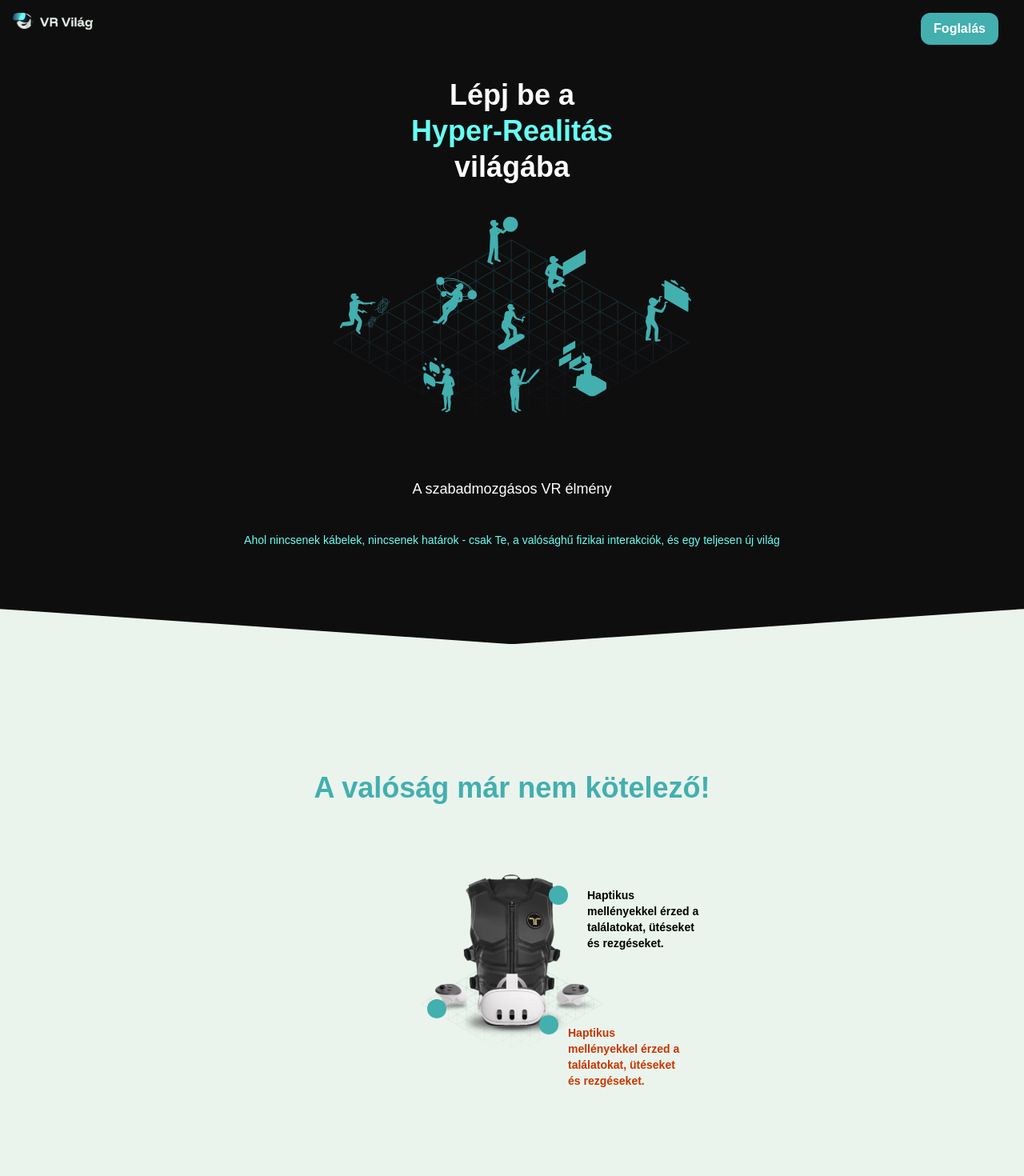
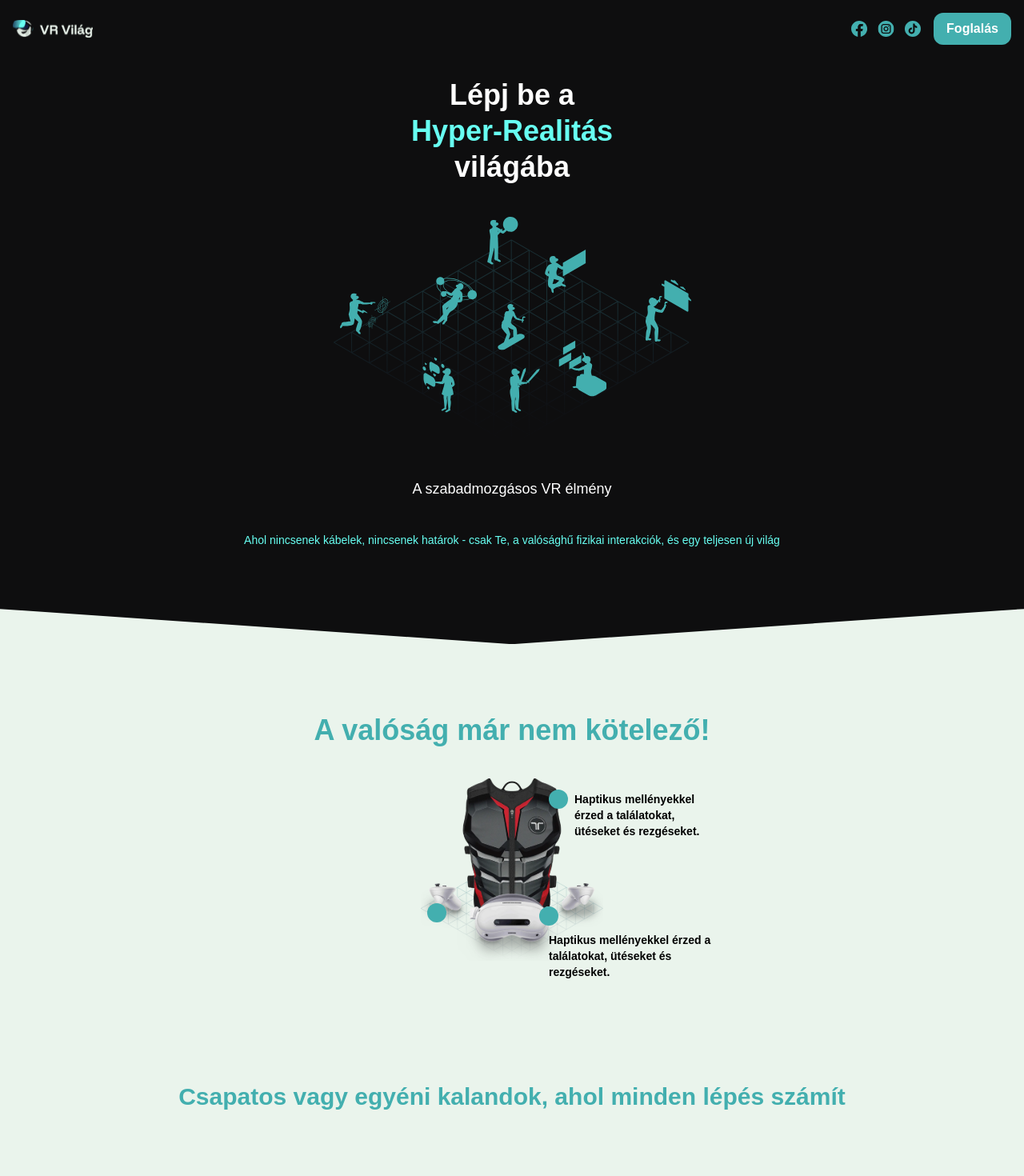
Before and after one commit to butus77/vrvilagszeged, a Next.js app: page / in a window 1280 px wide. Shown: the top 1470 px of the page at 80% size. Built offline with nearby package versions, Linux system fonts and the light colour scheme.

Commit message:
responzivitas es uj kep

```diff
--- a/app/Header.js
+++ b/app/Header.js
@@ -4,7 +4,7 @@ import Link from "next/link";
 const Header = () => {
   return (
     <header className="fixed top-0 left-0 w-full bg-[#0E0E0F] text-white px-4 py-4 z-50">
-      <div className="flex justify-between items-center max-w-7xl mx-auto">
+      <div className="flex justify-between items-center max-w-7xl mx-auto sm:">
         {/* Logó */}
         <Image
           src="/images/VRVilág-fekvő-v 2.svg"
@@ -13,13 +13,33 @@ const Header = () => {
           height={20}
         />
 
+        <div className="hidden sm:flex items-center space-x-4">
+          <Image
+            src="/images/Frame 63.svg"
+            alt="kozosegi media logok"
+            width={100}
+            height={20}
+            className="w-auto h-5"
+          />
+
           {/* Foglalás gomb */}
           <Link
             href="/foglalas"
-          className="bg-[#43AFAF] text-white px-4 py-2 rounded-xl text-sm font-semibold sm:text-base absolute right-4 top-4 sm:right-8"
+            className="bg-[#43AFAF] text-white px-4 py-2 rounded-xl text-sm font-semibold sm:text-base right-4 top-4 sm:right-8"
           >
             Foglalás
           </Link>
+        </div>
+
+        {/* Mobil gomb (kép nélkül) */}
+        <div className="flex sm:hidden">
+          <Link
+            href="/foglalas"
+            className="bg-[#43AFAF] text-white px-4 py-2 rounded-xl text-sm font-semibold"
+          >
+            Foglalás
+          </Link>
+        </div>
       </div>
     </header>
   );
--- a/app/SecondSection.js
+++ b/app/SecondSection.js
@@ -3,12 +3,12 @@ export default function SecondSection() {
     <>
       <section className="relative bg-[#EAF4EC] px-4 py-12 text-center flex flex-col items-center pt-24  space-y-10">
         {/* Címsor */}
-        <h2 className="pt-28 text-2xl sm:text-3xl md:text-4xl font-bold text-[#43AFAF] z-10 text-center relative">
+        <h2 className="pt-10 text-2xl sm:text-3xl md:text-4xl font-bold text-[#43AFAF] z-10 text-center relative">
           A valóság már nem kötelező!
         </h2>
 
         {/* Kép (haptic) */}
-        <div className="mt-12 relative z-10 w-[228px] h-[228px]">
+        <div className="relative z-10 w-[228px] h-[228px]">
           <img
             src="/images/haptic 1.svg"
             alt="Haptikus élmény"
@@ -22,9 +22,10 @@ export default function SecondSection() {
             title="Mellkasi rezgés"
           ></button>
 
-          <div className="absolute top-4 left-24 sm:left-52 max-w-[140px] break-words w-40 text-sm text-black font-bold text-left z-30">
+          <div className="absolute top-4 left-48 w-28 sm:w-40 text-sm text-black max-w-min sm:max-w-[200px] md:max-w-[210px] font-bold text-left text-wrap break-words">
             Haptikus mellényekkel érzed a találatokat, ütéseket és rezgéseket.
           </div>
+
           {/* Bal oldal közepe */}
           <button
             className="absolute bottom-12 left-2 z-20 bg-[#43AFAF] w-6 h-6 rounded-full hover:bg-[#367D7E] transition"
@@ -33,11 +34,13 @@ export default function SecondSection() {
 
           {/* Alsó jobb sarok */}
           <button
-            className="absolute bottom-7 right-14 z-20 bg-[#43AFAF] w-6 h-6 rounded-full hover:bg-[#367D7E] transition"
+            className="absolute bottom-11 right-14 z-20 bg-[#43AFAF] w-6 h-6 rounded-full hover:bg-[#367D7E] transition"
             title="Alsó rész"
           ></button>
-          <div className="absolute -bottom-10  left-36 sm:left-46 max-w-[140px] break-words
-w-40 text-sm text-orange-700 text-left font-bold z-50">
+          <div
+            className="absolute -bottom-22 sm:-bottom-6 left-36 text-black sm:left-40 max-w-min sm:max-w-[200px] md:max-w-[210px] break-words
+w-28 text-sm sm:w-40 md:w-80 text-left font-bold z-50"
+          >
             Haptikus mellényekkel érzed a találatokat, ütéseket és rezgéseket.
           </div>
         </div>
```
Also changed, not shown: public/images/Frame 63.svg (added), public/images/haptic 1.svg. Lines whose indentation alone changed are shown as unchanged.
